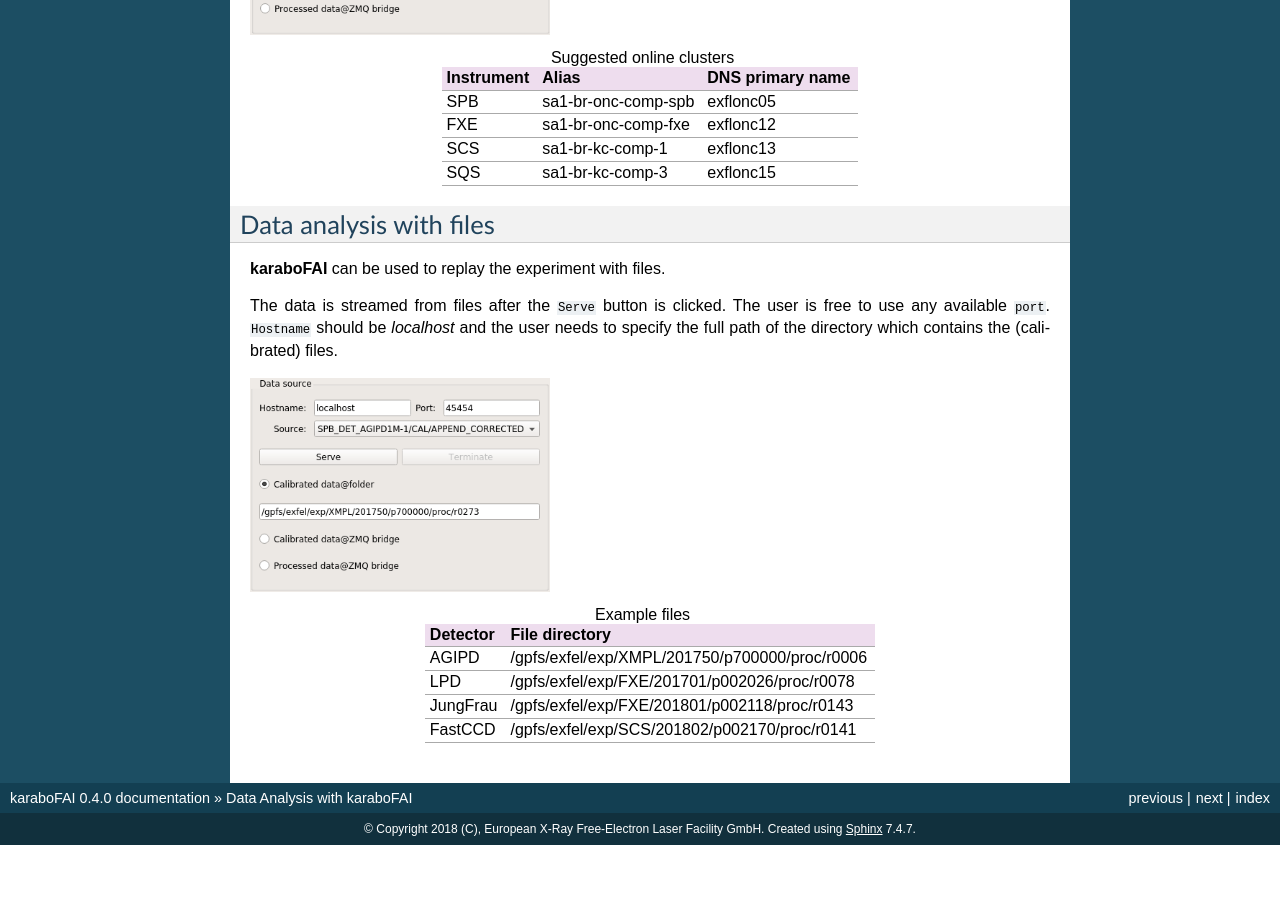
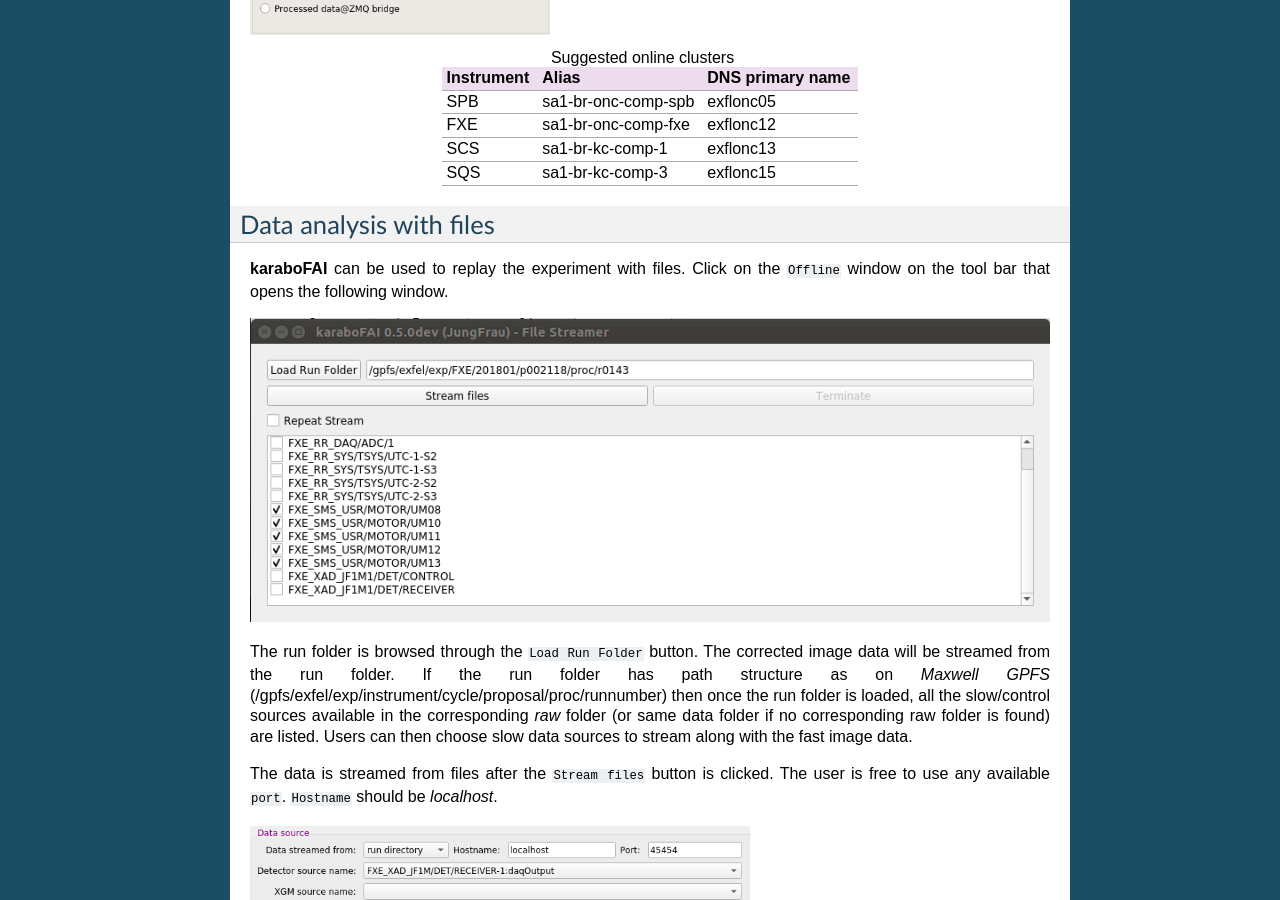
Before and after one commit to European-XFEL/EXtra-foam, a Sphinx documentation site: the page built from docs/start.rst, in a window 1280 px wide and 900 px high, scrolled down 1356 px. Built offline with Sphinx 7.4.7, drawn with Linux system fonts in a browser that asks for light colours; before the commit the page ends 2201 px from its top, so only the background shows below that.

Commit message:
Doc: document filestream controller

```diff
--- a/docs/start.rst
+++ b/docs/start.rst
@@ -106,16 +106,24 @@
 Data analysis with files
 ------------------------
 
-**karaboFAI** can be used to replay the experiment with files.
+**karaboFAI** can be used to replay the experiment with files. Click on the
+``Offline`` window on the tool bar that opens the following window.
 
+.. image:: images/file_stream_control.png
 
-The data is streamed from files after the ``Serve`` button is clicked. The user
-is free to use any available ``port``. ``Hostname`` should be `localhost` and
-the user needs to specify the full path of the directory which contains the
-(calibrated) files.
+The run folder is browsed through the ``Load Run Folder`` button. The corrected image
+data will be streamed from the run folder. If the run folder has path structure
+as on `Maxwell GPFS` (/gpfs/exfel/exp/instrument/cycle/proposal/proc/runnumber) then once
+the run folder is loaded, all the  slow/control sources available in the
+corresponding *raw* folder (or same data folder if no corresponding raw
+folder is found) are listed. Users can then choose slow data sources to stream
+along with the fast image data.
+
+The data is streamed from files after the ``Stream files`` button is clicked. The user
+is free to use any available ``port``. ``Hostname`` should be `localhost`.
 
 .. image:: images/data_source_from_file.png
-   :width: 300
+   :width: 500
 
 .. list-table:: Example files
    :header-rows: 1
```
Also changed, not shown: docs/images/data_source_from_file.png, docs/images/file_stream_control.png (added).
